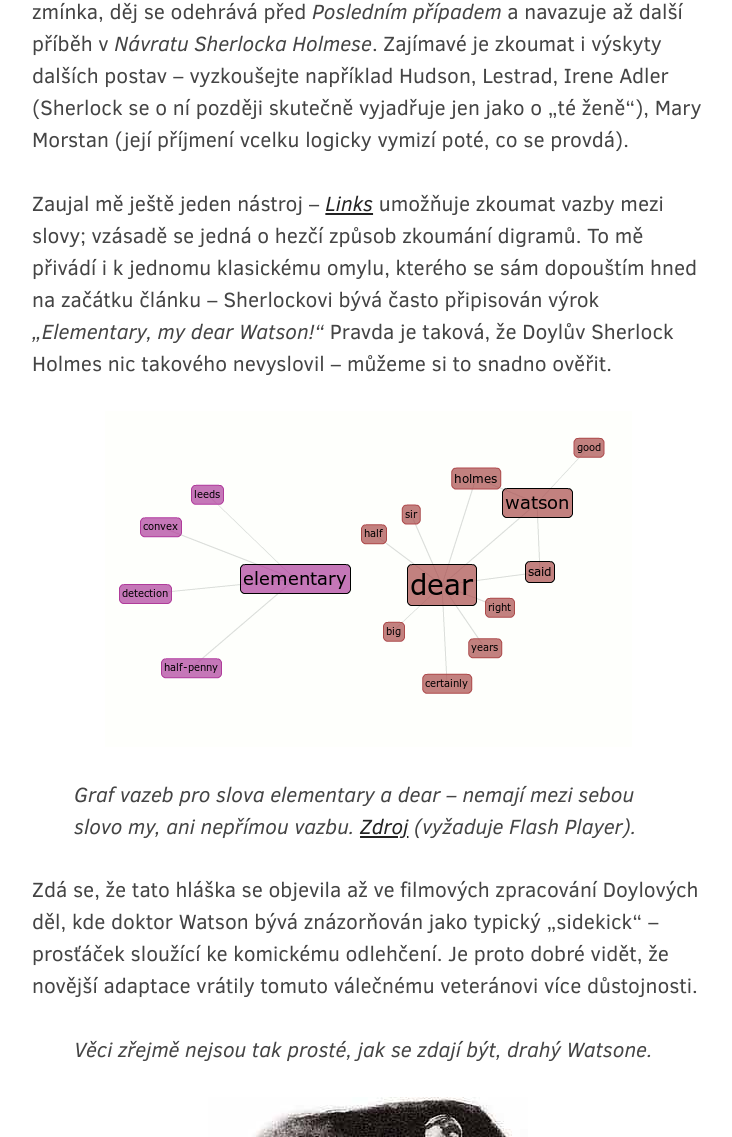
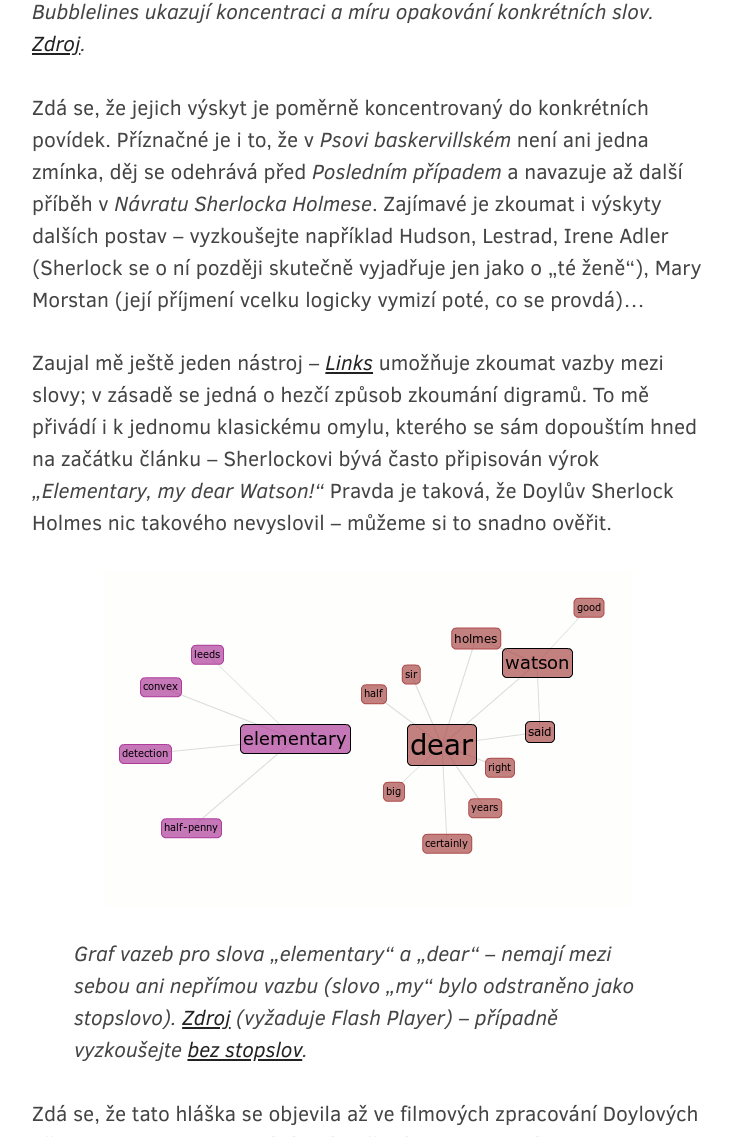
Before and after one commit to jnv/bitoff.cz, a Jekyll site: the page built from _posts/2014-02-28-voyant.md, in a window 1280 px wide and 1400 px high, scrolled down 3450 px, cut to the strip 263-1400 px from the top of the window. Shown: the whole strip, without its empty margins (272-1004 px from the left). Built offline with Jekyll 4.4.1, drawn with Linux system fonts in a browser that asks for light colours; some of the changed text lies outside the part shown.

Commit message:
voyant: more formatting, more accessibility

```diff
--- a/_posts/2014-02-28-voyant.md
+++ b/_posts/2014-02-28-voyant.md
@@ -13,7 +13,9 @@
 
 [^voyeur]: Dříve také [Voyeur Tools](http://hermeneuti.ca/voyeur/); dovedu si představit, proč autoři tento název opustili...
 
-Při výběru materiálu pro analýzu jsem opět sáhnul do britského kulturního fondu, tentokrát má volba padla na Sherlocka Holmese. Nikoliv toho s chytrým telefonem a nikotinovými náplastmi, ale viktoriánského džentlmena s lupou a dýmkou v příbězích sira A. C. Doyla. Do analýzy jsem zahrnul celý kánon -- čtyři romány a pět sbírek krátkých povídek. Velká výhoda je, že těmto textům vypršel copyright, takže není problém je legálně stahovat a šířit. K tomu jsem použil výborně zpracované stránky Christopha Endera [The complete Sherlock Holmes](http://sherlock-holm.es/){: lang="en"}. [Zdrojové texty](http://ubuntuone.com/4p5vSAY3EYdDScoiocoDkm) jsem uspořádal podle typu (román/sbírka) a data vydání; výsledkem je [tento korpus na Voyant Tools](http://voyant-tools.org/?corpus=1393616935073.9929&stopList=stop.en.taporware.txt) (s aplikací stop-slov).
+Při výběru materiálu pro analýzu jsem opět sáhnul do britského kulturního fondu, tentokrát má volba padla na Sherlocka Holmese. Nikoliv toho s chytrým telefonem a nikotinovými náplastmi, ale viktoriánského džentlmena s lupou a dýmkou v příbězích sira A. C. Doyla. Do analýzy jsem zahrnul celý kánon -- čtyři romány a pět sbírek krátkých povídek. Velká výhoda je, že těmto textům vypršel copyright, takže není problém je legálně stahovat a šířit. K tomu jsem použil výborně zpracované stránky Christopha Endera [The complete Sherlock Holmes](http://sherlock-holm.es/){: lang="en"}.
+
+[Zdrojové texty](http://ubuntuone.com/4p5vSAY3EYdDScoiocoDkm) jsem uspořádal podle typu (román/sbírka) a data vydání; výsledkem je [tento korpus na Voyant Tools](http://voyant-tools.org/?corpus=1393616935073.9929&stopList=stop.en.taporware.txt) (s aplikací stopslov).
 
 <figure>
 ![]({{page.assets}}/sherlock-holmes.jpg)
@@ -34,34 +36,44 @@
 
 Velice užitečný je nástroj <i lang="en">Corpus Summary</i>, který nabízí i základní přehled o "outlierech," respektive slovech, jejichž frekvence značně kolísá a nebo jsou výrazněji zastoupená v konkrétním dokumentu.
 
-<figure class="embed">
-<iframe width="600" height="500" src="http://voyant-tools.org/tool/CorpusSummary/?corpus=1393616935073.9929&amp;stopList=stop.en.taporware.txt">
-[![]({{page.assets}}/corpus-summary.png)](http://voyant-tools.org/tool/CorpusSummary/?corpus=1393616935073.9929&amp;stopList=stop.en.taporware.txt "Zobrazení Corpus Summary na stránce Voyant Tools")
-</iframe>
+<figure class="full">
+<div class="embed">
+  <iframe width="600" height="500" src="http://voyant-tools.org/tool/CorpusSummary/?corpus=1393616935073.9929&stopList=stop.en.taporware.txt">
+  [![]({{page.assets}}/corpus-summary.png)](http://voyant-tools.org/tool/CorpusSummary/?corpus=1393616935073.9929&stopList=stop.en.taporware.txt "Zobrazení Corpus Summary na stránce Voyant Tools")
+  </iframe>
+</div>
+<figcaption>
+Přehled základních informací o korpusu. [Zdroj](http://voyant-tools.org/tool/CorpusSummary/?corpus=1393616935073.9929&stopList=stop.en.taporware.txt).
+</figcaption>
 </figure>
 
 V trendech se objevují inspektoři Scotland Yardu, se kterými Holmes pracuje nejčastěji (Gregson, Lestrade, Hopkins...) a zároveň je zřejmé, kde se odehrává <cite>Pes baskervillský</cite>.
 
 Je zde však celá řada dalších možností pro vizualizaci a průzkum textu. Pro sledování frekvence a výskytů slov v průběhu dokumentů jsou užitečné bublinky -- [<i>Bubblelines</i>](http://docs.voyant-tools.org/tools/bubblelines/){: lang="en"}. Tak například, jak často se vyskytuje v Sherlockových dobrodružstvích jeho starší bratr? Případně antagonisti -- profesor Moriarty a plukovník Moran?
 
-<figure class="embed">
-<iframe width="600" height="500" src="http://voyant-tools.org/tool/Bubblelines/?corpus=1393616935073.9929&stopList=stop.en.taporware.txt&type=mycroft&type=moriarty&type=moran&type=mycroft" seamless>
-[![]({{page.assets}}/bubblelines.png)](http://voyant-tools.org/tool/Bubblelines/?corpus=1393616935073.9929&stopList=stop.en.taporware.txt&type=mycroft&type=moriarty&type=moran&type=mycroft&type=moriarty "Zobrazení Bubblelines na stránce Voyant Tools")
-</iframe>
+<figure class="full">
+<div class="embed">
+  <iframe width="600" height="500" src="http://voyant-tools.org/tool/Bubblelines/?corpus=1393616935073.9929&stopList=stop.en.taporware.txt&type=mycroft&type=moriarty&type=moran&type=mycroft" seamless>
+  [![]({{page.assets}}/bubblelines.png)](http://voyant-tools.org/tool/Bubblelines/?corpus=1393616935073.9929&stopList=stop.en.taporware.txt&type=mycroft&type=moriarty&type=moran&type=mycroft&type=moriarty "Zobrazení Bubblelines na stránce Voyant Tools")
+  </iframe>
+</div>
+<figcaption>
+<i lang="en">Bubblelines</i> ukazují koncentraci a míru opakování konkrétních slov. [Zdroj](http://voyant-tools.org/tool/Bubblelines/?corpus=1393616935073.9929&stopList=stop.en.taporware.txt&type=mycroft&type=moriarty&type=moran&type=mycroft).
+</figcaption>
 </figure>
 
-Zdá se, že jejich výskyt je poměrně koncentrovaný do konkrétních povídek. Příznačné je i to, že v <cite>Psovi baskervillském</cite> není ani jedna zmínka, děj se odehrává před <cite>Posledním případem</cite> a navazuje až další příběh v <cite>Návratu Sherlocka Holmese</cite>. Zajímavé je zkoumat i výskyty dalších postav -- vyzkoušejte například Hudson, Lestrad, Irene Adler (Sherlock se o ní později skutečně vyjadřuje jen jako o "té ženě"), Mary Morstan (její příjmení vcelku logicky vymizí poté, co se provdá).
+Zdá se, že jejich výskyt je poměrně koncentrovaný do konkrétních povídek. Příznačné je i to, že v <cite>Psovi baskervillském</cite> není ani jedna zmínka, děj se odehrává před <cite>Posledním případem</cite> a navazuje až další příběh v <cite>Návratu Sherlocka Holmese</cite>. Zajímavé je zkoumat i výskyty dalších postav -- vyzkoušejte například Hudson, Lestrad, Irene Adler (Sherlock se o ní později skutečně vyjadřuje jen jako o "té ženě"), Mary Morstan (její příjmení vcelku logicky vymizí poté, co se provdá)...
 
-Zaujal mě ještě jeden nástroj -- [<i>Links</i>](http://docs.voyant-tools.org/tools/links/){: lang="en"} umožňuje zkoumat vazby mezi slovy; vzásadě se jedná o hezčí způsob zkoumání digramů. To mě přivádí i k jednomu klasickému omylu, kterého se sám dopouštím hned na začátku článku -- Sherlockovi bývá často připisován výrok <q lang="en">Elementary, my dear Watson!</q> Pravda je taková, že Doylův Sherlock Holmes nic takového nevyslovil -- můžeme si to snadno ověřit.
+Zaujal mě ještě jeden nástroj -- [<i>Links</i>](http://docs.voyant-tools.org/tools/links/){: lang="en"} umožňuje zkoumat vazby mezi slovy; v zásadě se jedná o hezčí způsob zkoumání digramů. To mě přivádí i k jednomu klasickému omylu, kterého se sám dopouštím hned na začátku článku -- Sherlockovi bývá často připisován výrok <q lang="en">Elementary, my dear Watson!</q> Pravda je taková, že Doylův Sherlock Holmes nic takového nevyslovil -- můžeme si to snadno ověřit.
 
 <figure>
 [![]({{page.assets}}/links.png)]({{page.assets}}/links.png)
 <figcaption>
-Graf vazeb pro slova <i lang="en">elementary</i> a <i lang="en">dear</i> -- nemají mezi sebou slovo <i lang="en">my,</i> ani nepřímou vazbu. [Zdroj](http://voyant-tools.org/tool/Links/?corpus=1393616935073.9929&stopList=stop.en.taporware.txt) (vyžaduje Flash Player).
+Graf vazeb pro slova <i lang="en">"elementary"</i> a <i lang="en">"dear"</i> -- nemají mezi sebou ani nepřímou vazbu (slovo <i lang="en">"my"</i> bylo odstraněno jako stopslovo). [Zdroj](http://voyant-tools.org/tool/Links/?corpus=1393616935073.9929&stopList=stop.en.taporware.txt) (vyžaduje Flash Player) -- případně vyzkoušejte [bez stopslov](http://voyant-tools.org/tool/Links/?corpus=1393616935073.9929).
 </figcaption>
 </figure>
 
-Zdá se, že tato hláška se objevila až ve filmových zpracování Doylových děl, kde doktor Watson bývá znázorňován jako typický "sidekick" -- prosťáček sloužící ke komickému odlehčení. Je proto dobré vidět, že novější adaptace vrátily tomuto válečnému veteránovi více důstojnosti.
+Zdá se, že tato hláška se objevila až ve filmových zpracování Doylových děl, kde doktor Watson bývá znázorňován jako typický "sidekick" -- prosťáček sloužící ke komickému odlehčení. Jsem proto rád, že novější adaptace vrátily tomuto válečnému veteránovi důstojnost.
 
 <figure>
 <figcaption>
@@ -70,14 +82,14 @@
 ![]({{page.assets}}/watson.jpg)
 </figure>
 
-Z této analýzy by se dalo určitě vytáhnout více; zajímavější pohled by mohla dát analýza jednotlivých povídek namísto sbírek (k čemuž by ovšem bylo vhodné uspořádat 56 textů chronologicky...), případně porovnat všechny Doylovy texty. Navíc jsem ukázal jen zlomek možností Voyant Tools; další nástroje však podrobně [rozebrala Martina](http://martpod.wordpress.com/2013/12/10/the-world-ended-didnt-you-get-the-memo/).
+Z této analýzy by se dalo určitě vytáhnout více; zajímavá může být analýza jednotlivých povídek namísto celých sbírek (k čemuž by ovšem bylo vhodné uspořádat 56 textů chronologicky...), případně porovnání všech Doylových textů. Navíc jsem ukázal jen zlomek možností Voyant Tools; další nástroje už podrobně [rozebrala Martina](http://martpod.wordpress.com/2013/12/10/the-world-ended-didnt-you-get-the-memo/).
 
 Rád bych však zmínil ještě jednu užitečnou funkci Voyant Tools o které mlčí i oficiální dokumentace. Základní nastavení nabízí pouze malou část nástrojů, což ovšem neznamená, že musíme zbývající nástroje používat zcela odděleně. Celý systém je funguje jako dílky lega, které lze překonfigurovat do nových kombinací -- ty se zde nazývají "skiny."
 
 Klíč se skrývá v tlačítku "export" (s ikonou diskety) které se nachází v pravém horním rohu všech nástrojů.
 
-Zde stačí vybrat možnost <i lang="en">a URL for a different tool/skin and current data</i> a následně si vyberte některou z předpřipravených konfigurací -- nebo zvolte [<i>Skin Builder</i>](http://voyeurtools.org/?skin=builder){: lang="en"} a udělejte si vlastní! Mně se překvapivě osvědčil poslední z nabízených skinů -- [<i>Windows Desktop</i>](http://voyant-tools.org/?skin=desktop&corpus=1393616935073.9929&stopList=stop.en.taporware.txt){: lang="en"}. I přesto že virtuální okna v prohlížeči jsou trochu neohrabaná, zde je to ideální funkce na zkoumání možností, které Voyant Tools nabízí.
+Zde stačí vybrat možnost <i lang="en">a URL for a different tool/skin and current data</i> a následně si vyberte některou z předpřipravených konfigurací -- nebo zvolte [<i>Skin Builder</i>](http://voyeurtools.org/?skin=builder){: lang="en"} a udělejte si vlastní! Mně se osvědčil poslední z nabízených skinů -- [<i>Windows Desktop</i>](http://voyant-tools.org/?skin=desktop&corpus=1393616935073.9929&stopList=stop.en.taporware.txt){: lang="en"}. I přesto že jsou virtuální okna v prohlížeči trochu neohrabaná, zde je to ideální funkce na zkoumání možností, které Voyant Tools nabízí.
 
-<figure>
+<figure class="full">
 [![]({{page.assets}}/desktop.png)]({{page.assets}}/desktop.png)
 </figure>
```
